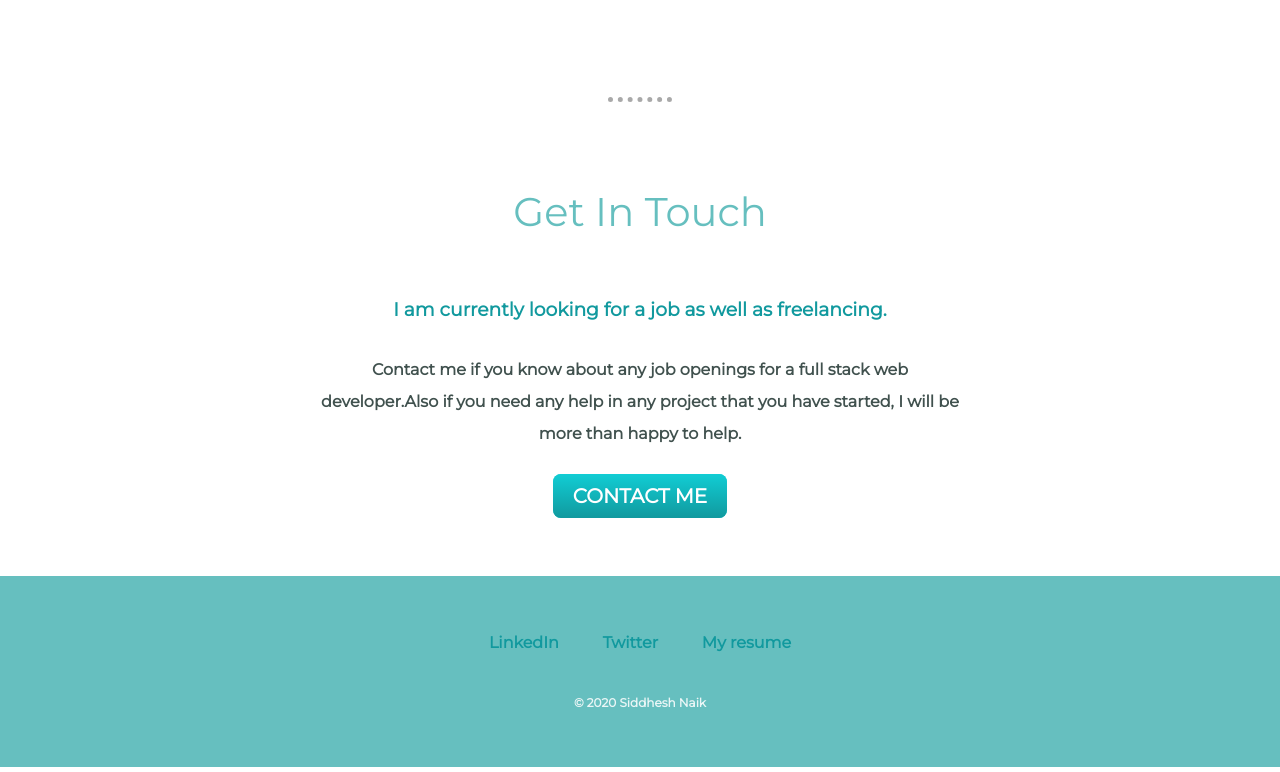
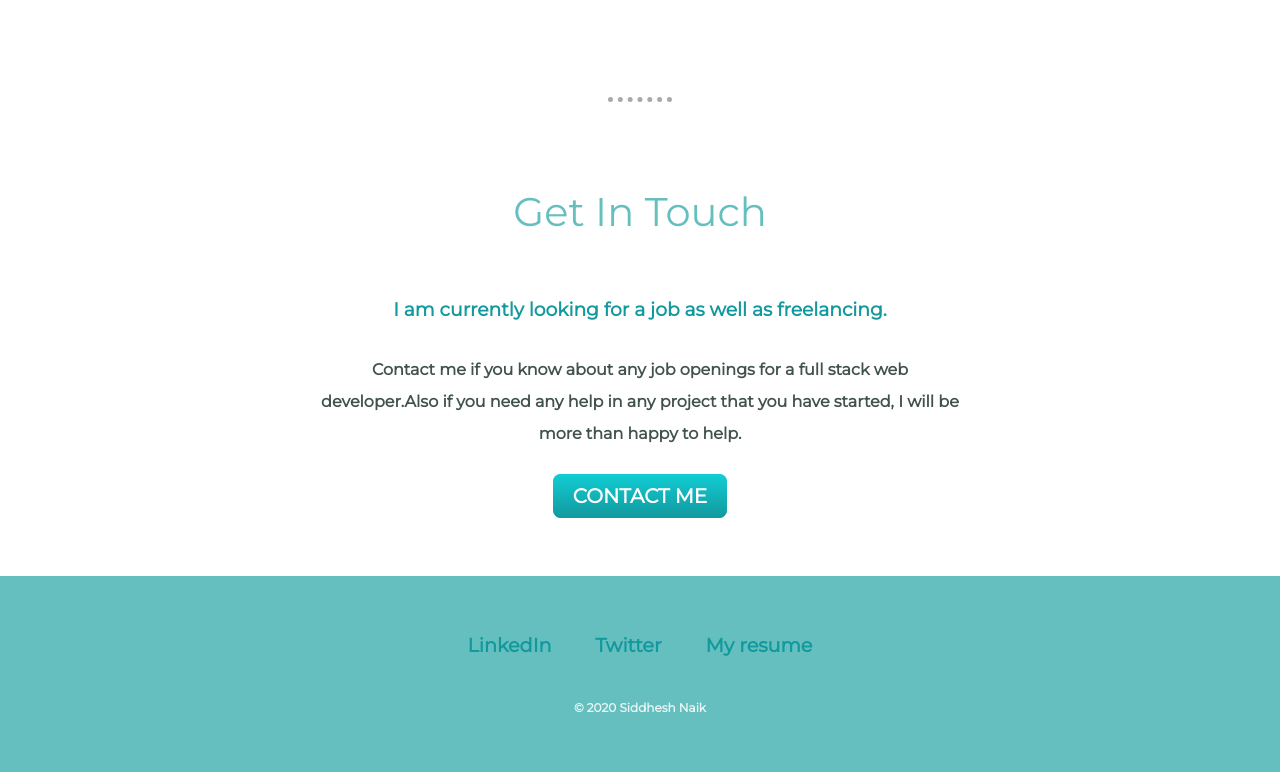
Before and after one commit to sidnaik13499/mypersonalsite, a plain HTML site: page index.html in a window 1280 px wide. Shown: the part 1840-2612 px from the top of the page. Drawn offline with Linux system fonts and the light colour scheme.

Commit message:
Update styles.css

```diff
--- a/css/styles.css
+++ b/css/styles.css
@@ -29,6 +29,7 @@ h3{
 
 a{
   color:#11999E;
+  font-size:1.2em;
   font-family: 'Montserrat', sans-serif;
   margin:10px 20px;
   text-decoration: none;
@@ -36,6 +37,7 @@ a{
 }
 a:hover{
   color: #EAF6F6;
+  font-size:2em;
 }
 
 hr{
```
